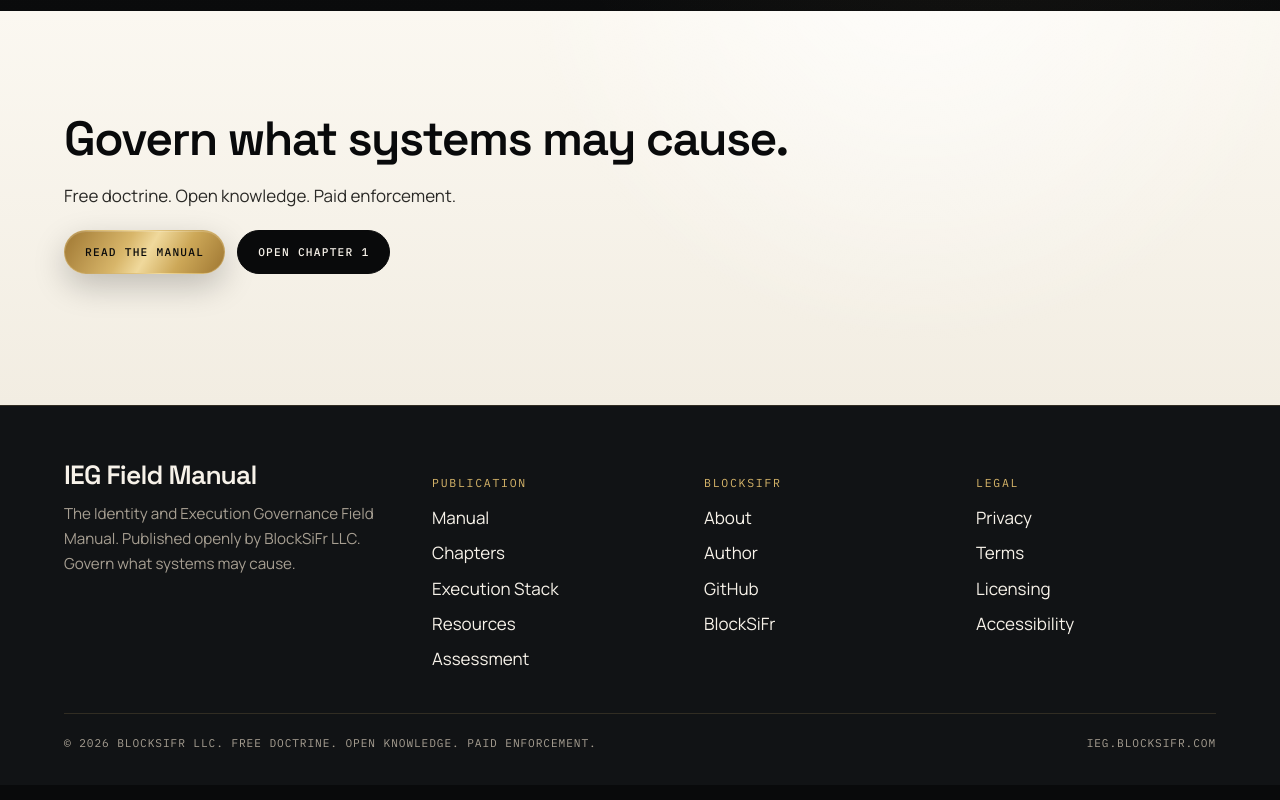
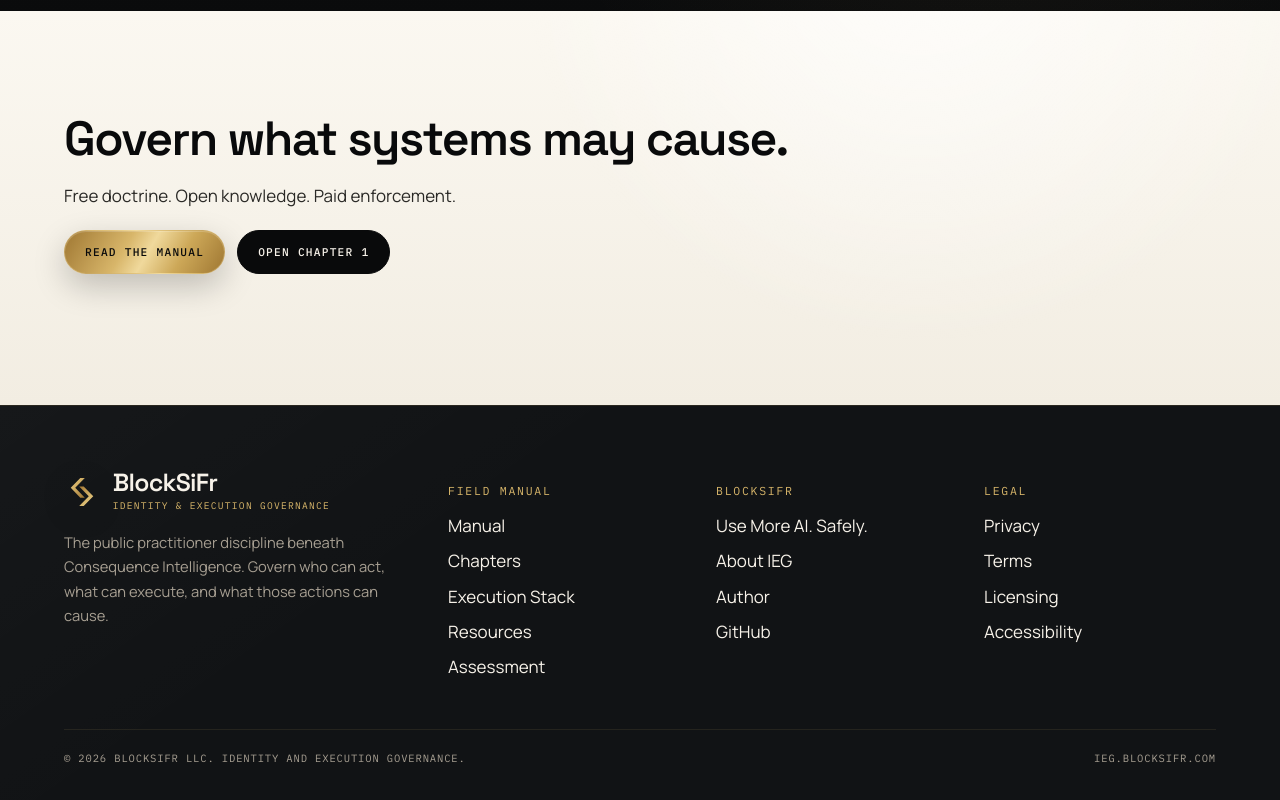
Before and after one commit to BlockSiFr/ieg-field-manual, an Astro site: page / in a window 1280 px wide. Shown: the part 7342-8142 px from the top of the page. Built offline with nearby package versions, Linux system fonts and the light colour scheme; Astro itself is replaced by a stand-in of ours; no server answers.

Commit message:
Brand: unify IEG footer with BlockSiFr identity

```diff
--- a/src/components/ui/SiteFooter.astro
+++ b/src/components/ui/SiteFooter.astro
@@ -1,18 +1,25 @@
 ---
+import BrandOperator from "./BrandOperator.astro";
 const year = new Date().getFullYear();
 ---
 
 <footer class="site-footer">
   <div class="container footer-grid">
-    <div>
-      <p class="display footer-brand">IEG Field Manual</p>
+    <div class="footer-intro">
+      <div class="footer-lockup">
+        <BrandOperator size={36} />
+        <div>
+          <p class="display footer-brand">BlockSiFr</p>
+          <p class="footer-kicker">Identity &amp; Execution Governance</p>
+        </div>
+      </div>
       <p class="footer-copy">
-        The Identity and Execution Governance Field Manual. Published openly by BlockSiFr LLC.
-        Govern what systems may cause.
+        The public practitioner discipline beneath Consequence Intelligence.
+        Govern who can act, what can execute, and what those actions can cause.
       </p>
     </div>
     <div>
-      <p class="eyebrow">Publication</p>
+      <p class="eyebrow">Field Manual</p>
       <ul>
         <li><a href="/manual">Manual</a></li>
         <li><a href="/chapters">Chapters</a></li>
@@ -24,10 +31,10 @@ const year = new Date().getFullYear();
     <div>
       <p class="eyebrow">BlockSiFr</p>
       <ul>
-        <li><a href="/about">About</a></li>
+        <li><a href="https://www.blocksifr.com">Use More AI. Safely.</a></li>
+        <li><a href="/about">About IEG</a></li>
         <li><a href="/author">Author</a></li>
         <li><a href="https://github.com/BlockSiFr/ieg-field-manual" target="_blank" rel="noopener noreferrer">GitHub</a></li>
-        <li><a href="https://www.blocksifr.com">BlockSiFr</a></li>
       </ul>
     </div>
     <div>
@@ -41,74 +48,79 @@ const year = new Date().getFullYear();
     </div>
   </div>
   <div class="container footer-base">
-    <p class="meta">© {year} BlockSiFr LLC. Free doctrine. Open knowledge. Paid enforcement.</p>
+    <p class="meta">© {year} BlockSiFr LLC. Identity and Execution Governance.</p>
     <p class="meta">ieg.blocksifr.com</p>
   </div>
 </footer>
 
 <style>
   .site-footer {
-    border-top: 1px solid var(--dastor-line-light);
-    padding-block: 3.5rem 2rem;
-    background: var(--dastor-carbon);
+    border-top: 1px solid rgba(216, 182, 106, 0.12);
+    padding-block: 4rem 2rem;
+    background:
+      linear-gradient(145deg, rgba(255,255,255,0.018), transparent 36%),
+      var(--blocksifr-carbon);
   }
   .footer-grid {
     display: grid;
-    gap: 2rem;
-    grid-template-columns: 1.4fr repeat(3, 1fr);
+    gap: 2.25rem;
+    grid-template-columns: 1.5fr repeat(3, 1fr);
+  }
+  .footer-lockup {
+    display: flex;
+    align-items: center;
+    gap: 0.8rem;
   }
   .footer-brand {
-    font-size: 1.65rem;
-    margin: 0 0 0.75rem;
+    font-size: 1.55rem;
+    margin: 0;
+  }
+  .footer-kicker {
+    margin: 0.2rem 0 0;
+    color: var(--blocksifr-gold);
+    font-family: var(--font-mono);
+    font-size: 0.6rem;
+    letter-spacing: 0.13em;
+    text-transform: uppercase;
   }
   .footer-copy {
-    max-width: 36ch;
-    color: var(--dastor-text-muted);
-    margin: 0;
-    font-size: 0.95rem;
+    max-width: 42ch;
+    color: var(--blocksifr-text-muted);
+    margin: 1rem 0 0;
+    font-size: 0.92rem;
   }
   .site-footer ul {
     list-style: none;
     margin: 0.75rem 0 0;
     padding: 0;
   }
-  .site-footer li + li {
-    margin-top: 0.45rem;
-  }
+  .site-footer li + li { margin-top: 0.45rem; }
   .site-footer a {
     text-decoration: none;
-    color: var(--dastor-text-light);
+    color: var(--blocksifr-text-light);
   }
-  .site-footer a:hover {
-    color: var(--dastor-paper);
-  }
+  .site-footer a:hover { color: var(--blocksifr-gold-light); }
   .footer-base {
     display: flex;
     justify-content: space-between;
     gap: 1rem;
-    margin-top: 2.5rem;
+    margin-top: 3rem;
     padding-top: 1.25rem;
-    border-top: 1px solid var(--dastor-line-light);
+    border-top: 1px solid rgba(216, 182, 106, 0.1);
   }
   .meta {
     margin: 0;
     font-family: var(--font-mono);
-    font-size: 0.7rem;
+    font-size: 0.66rem;
     letter-spacing: 0.08em;
     text-transform: uppercase;
-    color: var(--dastor-text-muted);
+    color: var(--blocksifr-text-muted);
   }
   @media (max-width: 900px) {
-    .footer-grid {
-      grid-template-columns: 1fr 1fr;
-    }
+    .footer-grid { grid-template-columns: 1fr 1fr; }
   }
   @media (max-width: 560px) {
-    .footer-grid {
-      grid-template-columns: 1fr;
-    }
-    .footer-base {
-      flex-direction: column;
-    }
+    .footer-grid { grid-template-columns: 1fr; }
+    .footer-base { flex-direction: column; }
   }
 </style>
```
